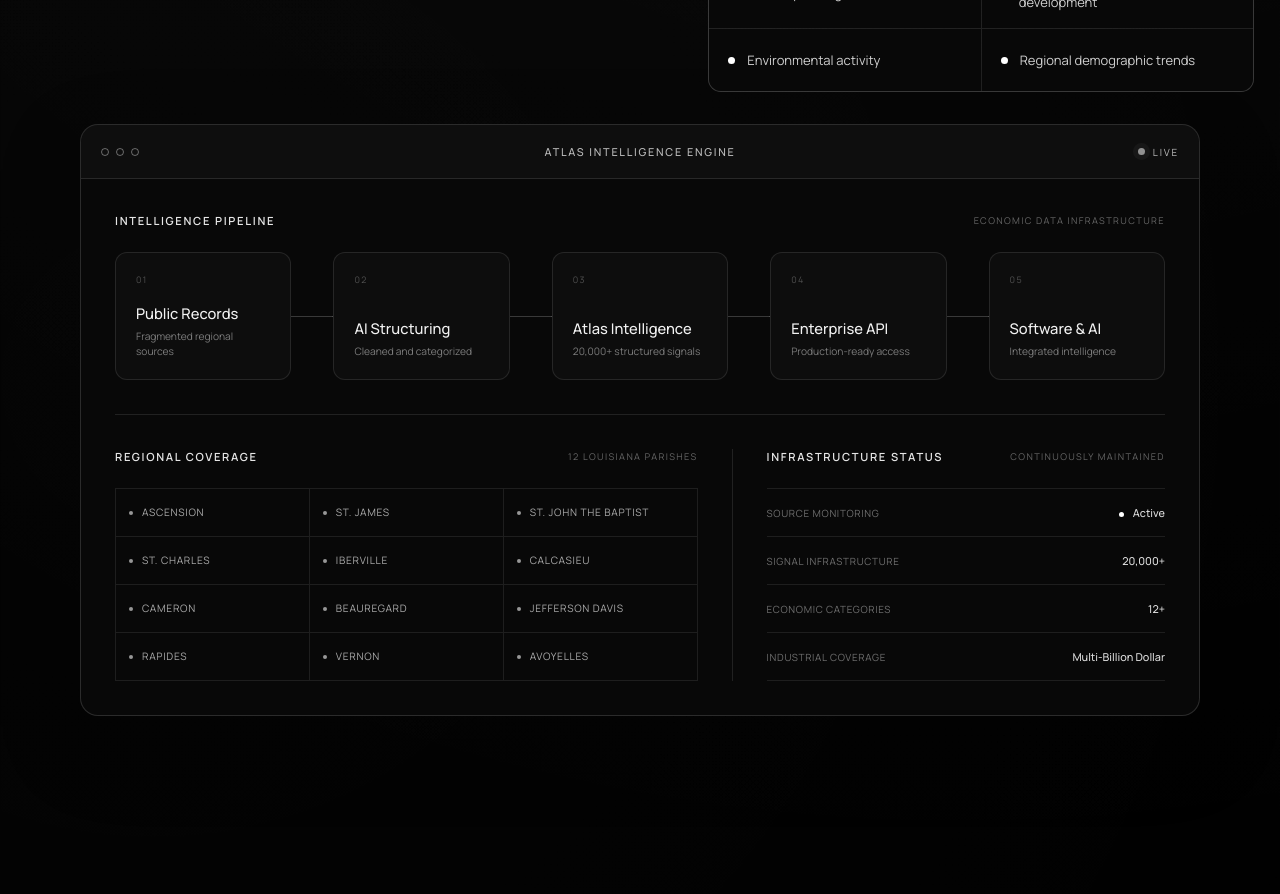
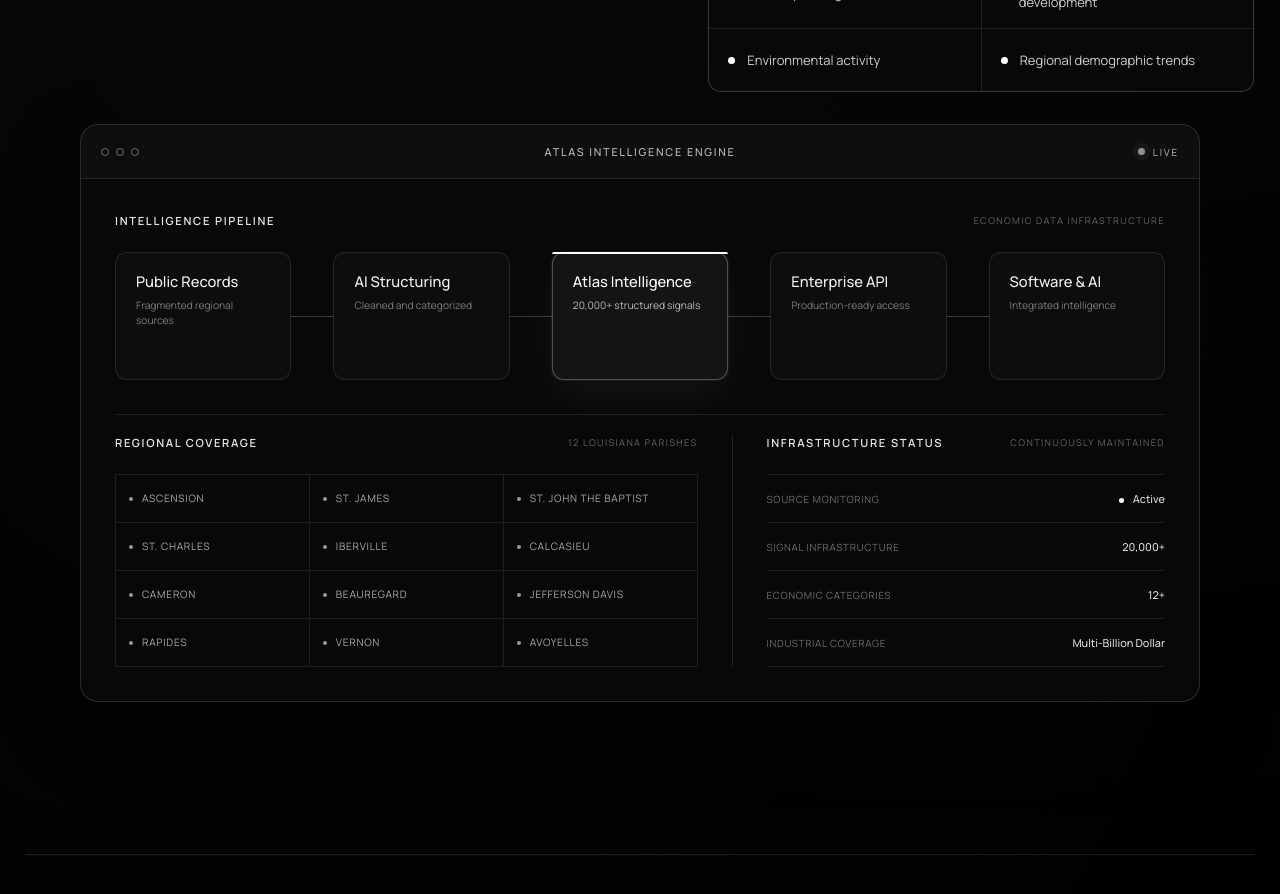
Before and after one commit to eno-pixel/edetintelligence-site, a React (Vite) app: page / in a window 1280 px wide. Shown: the part 1680-2574 px from the top of the page. Built offline with nearby package versions, Linux system fonts and the light colour scheme.

Commit message:
Refine Atlas Intelligence Engine

```diff
--- a/src/App.css
+++ b/src/App.css
@@ -1077,7 +1077,7 @@ a {
 /* Atlas Intelligence Engine */
 .atlas-engine {
   width: min(1120px, calc(100% - 96px));
-  margin: 32px auto 96px;
+  margin: 32px auto 40px;
   overflow: hidden;
   border: 1px solid rgba(255, 255, 255, 0.14);
   border-radius: 18px;
@@ -1189,18 +1189,17 @@ a {
   padding: 20px;
   display: flex;
   flex-direction: column;
-  justify-content: flex-end;
+  justify-content: flex-start;
   border: 1px solid rgba(255, 255, 255, 0.1);
   border-radius: 12px;
   background: rgba(255, 255, 255, 0.025);
 }
 
-.stage-number {
-  margin-bottom: auto;
-  font-size: 0.56rem;
-  letter-spacing: 0.15em;
-  color: rgba(255, 255, 255, 0.28);
-}
+
+.stage-number{
+    display:none;
+}
+
 
 .pipeline-stage strong {
   margin-bottom: 7px;
@@ -1247,7 +1246,7 @@ a {
 }
 
 .engine-lower-grid {
-  padding-top: 34px;
+  padding-top: 20px;
   display: grid;
   grid-template-columns: 1.55fr 1fr;
   gap: 34px;
@@ -1494,3 +1493,34 @@ a {
     text-align: left;
   }
 }
+
+
+/* Highlight the Atlas Intelligence stage */
+
+.pipeline-stage:nth-of-type(5){
+    position:relative;
+    background:rgba(255,255,255,.05);
+    border:1px solid rgba(255,255,255,.26);
+    box-shadow:
+        0 0 0 1px rgba(255,255,255,.05),
+        0 16px 40px rgba(255,255,255,.05);
+}
+
+.pipeline-stage:nth-of-type(5)::before{
+    content:"";
+    position:absolute;
+    left:-1px;
+    right:-1px;
+    top:-1px;
+    height:2px;
+    background:#fff;
+    border-radius:12px 12px 0 0;
+}
+
+.pipeline-stage:nth-of-type(5) strong{
+    color:#fff;
+}
+
+.pipeline-stage:nth-of-type(5) small{
+    color:rgba(255,255,255,.72);
+}
```
